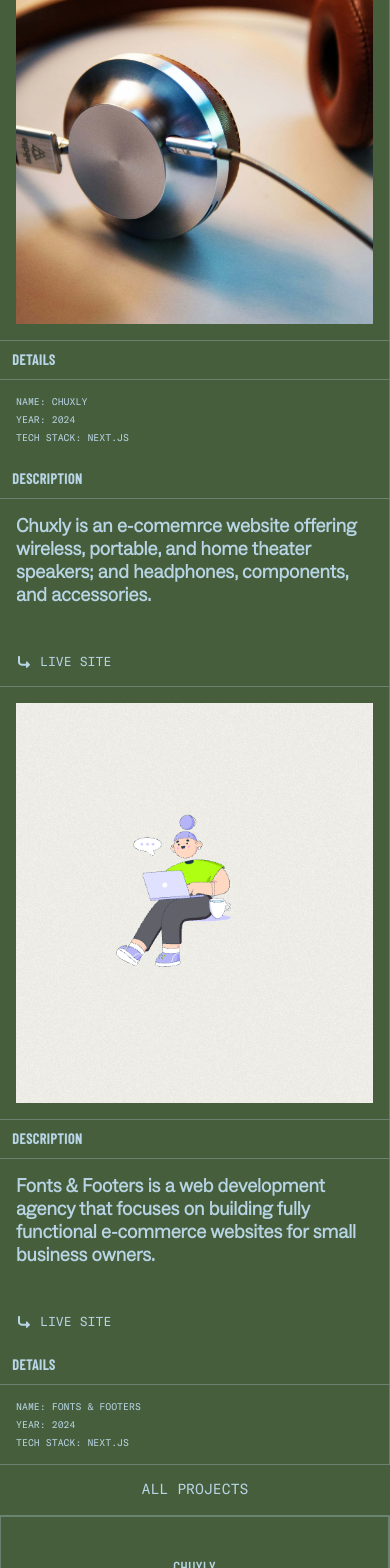
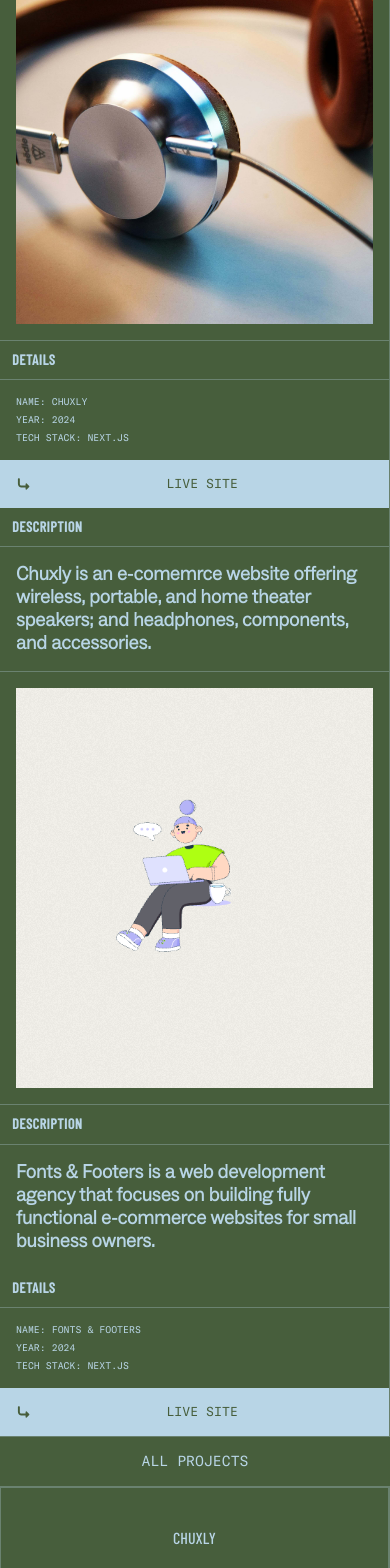
Before and after one commit to ChristianWare/portland_2025, a Next.js app: page / in a window 390 px wide. Shown: the part 1306-2874 px from the top of the page. Built offline with nearby package versions, Linux system fonts and the light colour scheme.

Commit message:
padding fixes

```diff
--- a/src/components/PostHero/PostHero.module.css
+++ b/src/components/PostHero/PostHero.module.css
@@ -31,6 +31,8 @@
 
 .box {
   border-right: 1px solid var(--blueBorder);
+  /* height: 100%; */
+  position: relative;
 }
 
 .heading {
@@ -45,7 +47,7 @@
   display: flex;
   flex-direction: column;
   align-items: flex-start;
-  justify-content: flex-start;
+  justify-content: space-between;
   gap: 0.8rem;
 }
 
@@ -64,21 +66,29 @@
 .readBox {
   display: flex;
   align-items: center;
-  justify-content: flex-start;
-  gap: 1rem;
-  margin-top: 5rem;
+  justify-content: center;
+  position: absolute;
+  bottom: 0;
+  left: 0;
+  padding: 2rem;
+  background-color: var(--blue);
+  width: 100%;
 }
 
 .icon {
   width: 2rem;
   height: 2rem;
-  color: var(--blue);
+  color: var(--green);
 }
 
 .link {
   font-family: var(--GTAmericaMonoRegular);
-  color: var(--blue);
+  color: var(--green);
   text-transform: uppercase;
+  width: 100%;
+  display: flex;
+  align-items: center;
+  justify-content: center;
 }
 
 .imgContainer {
@@ -123,4 +133,8 @@
   .content {
     grid-template-columns: repeat(1, 1fr);
   }
+
+  .readBox {
+    position: relative;
+  }
 }
--- a/src/components/PostHero/PostHero.tsx
+++ b/src/components/PostHero/PostHero.tsx
@@ -23,9 +23,6 @@ const PostHero = () => {
   return (
     <section className={styles.container}>
       <span className={styles.sectionTitle}>Recent Projects</span>
-      {/* <div className={styles.topContent}>
-        <h2 className={styles.mainHeading}>Chuxly</h2>
-      </div> */}
       <div className={styles.content}>
         <div className={styles.box}>
           <h2 className={styles.heading}>Details</h2>
@@ -36,6 +33,16 @@ const PostHero = () => {
               </li>
             ))}
           </ul>
+          <div className={styles.readBox}>
+            <RightArrow className={styles.icon} />
+            <Link
+              href='https://www.chuxly.com/'
+              target='_blank'
+              className={styles.link}
+            >
+              Live Site
+            </Link>
+          </div>
         </div>
         <div className={styles.box}>
           <h2 className={styles.heading}>Description</h2>
@@ -45,20 +52,11 @@ const PostHero = () => {
               home theater speakers; and headphones, components, and
               accessories.
             </h3>
-            <div className={styles.readBox}>
-              <RightArrow className={styles.icon} />
-              <Link
-                href='https://www.chuxly.com/'
-                target='_blank'
-                className={styles.link}
-              >
-                Live Site
-              </Link>
-            </div>
+
           </div>
         </div>
         <div className={styles.box}>
-          <h2 className={styles.heading}>Project: Chuxly</h2>
+          <h2 className={styles.heading}>Preview</h2>
           <div className={styles.listBox}>
             <div className={styles.imgContainer}>
               <Image
--- a/src/components/PostHeroii/PostHeroii.module.css
+++ b/src/components/PostHeroii/PostHeroii.module.css
@@ -18,6 +18,7 @@
 
 .box {
   border-right: 1px solid var(--blueBorder);
+  position: relative;
 }
 
 .heading {
@@ -51,21 +52,29 @@
 .readBox {
   display: flex;
   align-items: center;
-  justify-content: flex-start;
-  gap: 1rem;
-  margin-top: 5rem;
+  justify-content: center;
+  position: absolute;
+  bottom: 0;
+  left: 0;
+  padding: 2rem;
+  background-color: var(--blue);
+  width: 100%;
 }
 
 .icon {
   width: 2rem;
   height: 2rem;
-  color: var(--blue);
+  color: var(--green);
 }
 
 .link {
   font-family: var(--GTAmericaMonoRegular);
-  color: var(--blue);
+  color: var(--green);
   text-transform: uppercase;
+  width: 100%;
+  display: flex;
+  align-items: center;
+  justify-content: center;
 }
 
 .imgContainer {
@@ -110,4 +119,8 @@
   .content {
     grid-template-columns: repeat(1, 1fr);
   }
+
+  .readBox {
+    position: relative;
+  }
 }
--- a/src/components/PostHeroii/PostHeroii.tsx
+++ b/src/components/PostHeroii/PostHeroii.tsx
@@ -48,6 +48,17 @@ const PostHeroii = () => {
               building fully functional e-commerce websites for small business
               owners.
             </h3>
+          </div>
+        </div>
+        <div className={styles.box}>
+          <h2 className={styles.heading}>Details</h2>
+          <ul className={styles.listBox}>
+            {data.map((x) => (
+              <li key={x.id} className={styles.listItem}>
+                {x.title}
+              </li>
+            ))}
+          </ul>
             <div className={styles.readBox}>
               <RightArrow className={styles.icon} />
 
@@ -59,17 +70,6 @@ const PostHeroii = () => {
                 Live Site
               </Link>
             </div>
-          </div>
-        </div>
-        <div className={styles.box}>
-          <h2 className={styles.heading}>Details</h2>
-          <ul className={styles.listBox}>
-            {data.map((x) => (
-              <li key={x.id} className={styles.listItem}>
-                {x.title}
-              </li>
-            ))}
-          </ul>
         </div>
       </div>
     </section>
--- a/src/components/Process/Process.module.css
+++ b/src/components/Process/Process.module.css
@@ -7,6 +7,7 @@
   grid-template-columns: repeat(4, 1fr);
   border-top: 1px solid var(--blueBorder);
   border-bottom: 1px solid var(--blueBorder);
+  padding: 2rem;
 }
 
 .topLeft {
@@ -36,14 +37,15 @@
 }
 
 .sectionTitle {
-  color: var(--green);
-  background-color: var(--blue);
+  color: var(--blue);
+  border-bottom: 1px solid var(--blueBorder);
   text-align: center;
   font-size: 1.8rem;
   font-family: var(--GTAmericaMonoRegular);
   text-transform: uppercase;
   padding: 2rem;
   display: flex;
+  width: 100%;
 }
 
 .bottom {
@@ -102,7 +104,8 @@
   }
 
   .top {
-    border-top: none;
+    /* border-top: none; */
+    padding: 3rem;
   }
 
   .topLeft {
@@ -123,11 +126,18 @@
 
   .middleLeft {
     /* display: none; */
-    background-color: red;
+    /* background-color: red; */
+    width: 100%;
+    display: flex;
+    align-items: center;
+    justify-content: center;
   }
 
   .sectionTitle {
     text-align: center;
+    display: flex;
+    align-items: center;
+    justify-content: center;
   }
 
   .bottom {
--- a/src/components/Process/Process.tsx
+++ b/src/components/Process/Process.tsx
@@ -28,13 +28,15 @@ const Process = () => {
   return (
     <section className={styles.container}>
       <div className={styles.top}>
-        <div className={styles.topLeft}>
+        {/* <div className={styles.topLeft}>
           <span className={styles.sectionTitle}>My Process</span>
-        </div>
+        </div> */}
         <div className={styles.topRight}></div>
       </div>
       <div className={styles.middle}>
-        <div className={styles.middleLeft}></div>
+        <div className={styles.middleLeft}>
+          <span className={styles.sectionTitle}>My Process</span>
+        </div>
         <h2 className={styles.heading}>
           By taking a holistic approach to web development, I provide clients
           with personalized solutions, ongoing support, and actionable insights
```
